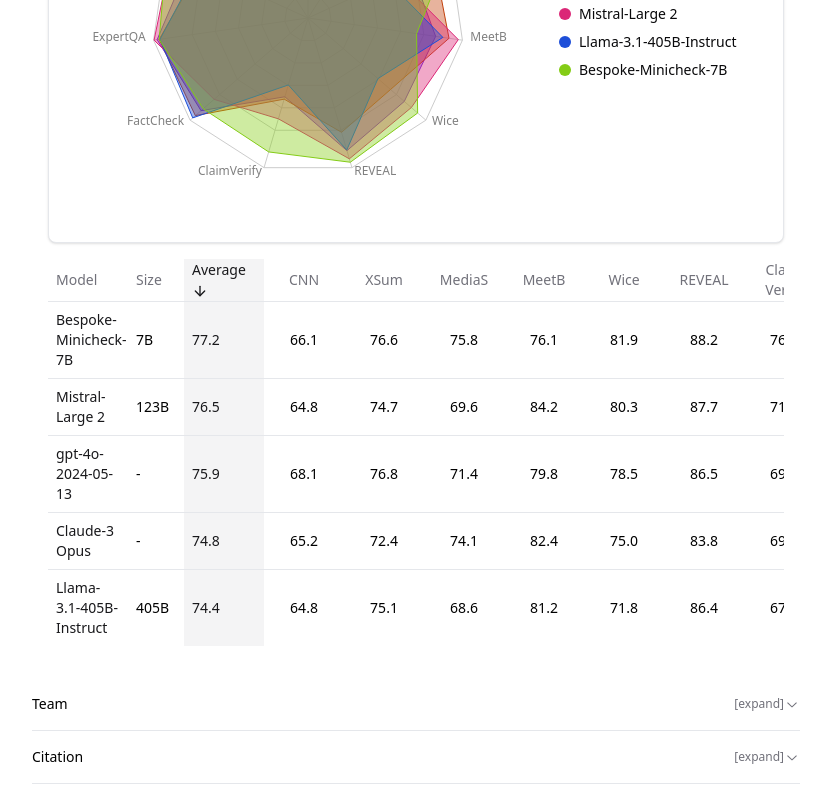
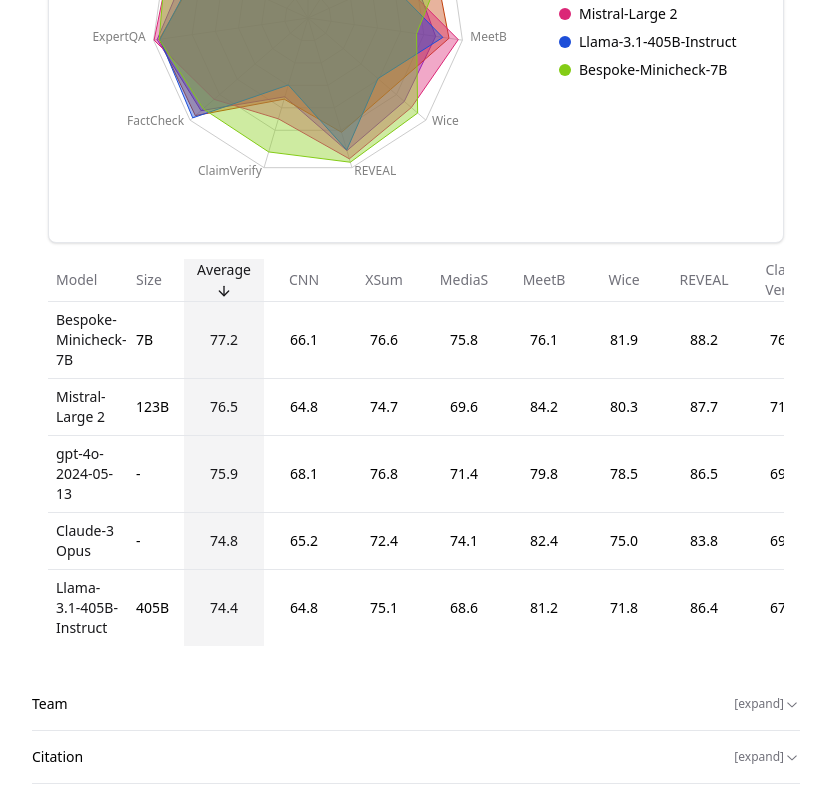
Before and after one commit to rin2401/llm-aggrefact, a Next.js app: page / in a window 1280 px wide. Shown: the part 694-1494 px from the top of the page, without its empty margins (224-1055 px from the left). Built offline with nearby package versions, Linux system fonts and the light colour scheme.

Commit message:
center average

```diff
--- a/src/components/Leaderboard.tsx
+++ b/src/components/Leaderboard.tsx
@@ -408,7 +408,7 @@
           className="bg-accent text-accent-foreground cursor-pointer w-20 break-words"
           onClick={() => requestSort("Average")}
         >
-          <div className="whitespace-normal overflow-hidden break-words">
+          <div className="whitespace-normal overflow-hidden break-words text-center">
             <span>Average</span>
             {sortColumn === "Average" && (
               <ArrowDown className="h-4 w-4 flex-shrink-0 inline" />
@@ -449,7 +449,7 @@
             </Link>
           </TableCell>
           <TableCell>{item.Size}</TableCell>
-          <TableCell className="bg-accent text-accent-foreground">
+          <TableCell className="bg-accent text-center text-accent-foreground">
             {(item.Average as number).toFixed(1)}
           </TableCell>
           {selectedColumns.map((column) => (
```
